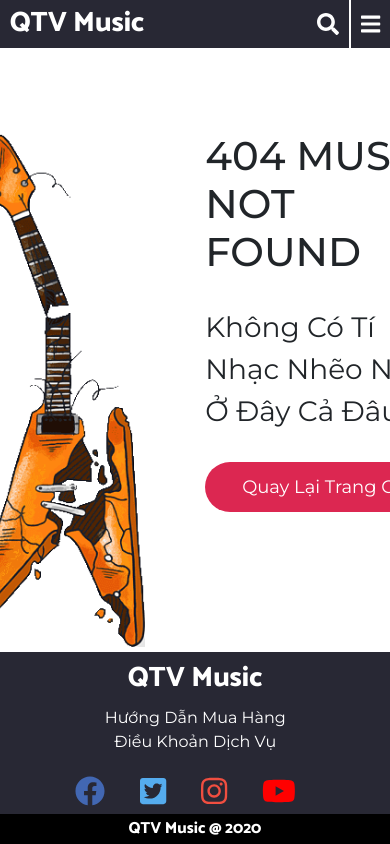
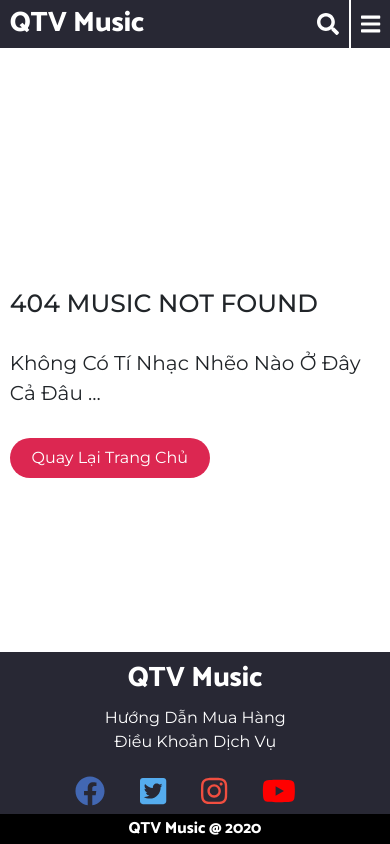
Before and after one commit to qtv100291/qtv-music-redux, a React (Create React App) app: page /khong-tim-thay in a window 390 px wide. Built offline with nearby package versions, Linux system fonts and the light colour scheme.

Commit message:
update notfound page responsive

```diff
--- a/src/App.js
+++ b/src/App.js
@@ -258,7 +258,7 @@
             />
             <Route path="/khong-tim-thay" component={NotFoundPage}/>
             <Route exact path="/" render={(props) => <HomePage {...props} updateShoppingCart= {this.handleUpdateShoppingCart} onLoadingScreen = {this.handleLoadingScreen}/>}/>
-            {/* <Redirect to="/khong-tim-thay"/> */}
+            <Redirect to="/khong-tim-thay"/>
         </Switch>
         <ScrollTopIcon/>
         <Footer/>
--- a/src/components/Account.jsx
+++ b/src/components/Account.jsx
@@ -34,7 +34,7 @@
     const uploadAvatarToServer = async ({ currentTarget : input }) => {
         const userAvatarFolderRef = storageRef.child('userAvatar');
         const userAvatarRef = userAvatarFolderRef.child(`${userData.id}-avatar`)
-        userAvatarRef.delete();
+        if (userData.avatar) userAvatarRef.delete();
         const file = input.files[0];
         await userAvatarRef.put(file);
         let urlAvatar;
--- a/src/components/Account.scss
+++ b/src/components/Account.scss
@@ -56,9 +56,10 @@
                             width: 45px;
                             height: 45px;
                         }
-                        > img{
+                        >img{
                             width: 100%;
                             height: 100%;
+                            object-fit: cover;
                             border-radius: 999px;
                             box-sizing: border-box;
                             border: 1px solid rgb(192, 192, 192);
--- a/src/components/AlbumDetail.jsx
+++ b/src/components/AlbumDetail.jsx
@@ -26,6 +26,19 @@
         this.props.onLoadingScreen();
         additionalFunctionDom.fixBody();
         const albumId = addfunc.getAlbumId(this.props.location.pathname);
+        // const { data : album } = await getAlbumDetail(albumId);
+        // await this.setState({ album });
+        // const relatedAlbum  = await getRelatedAlbum(this.state.album.bandName, this.state.album.country, this.state.album.id);
+        // this.setState( { relatedAlbum } )
+        // document.title = this.state.album.albumName;
+        // const windowWidth = window.innerWidth;
+        // window.addEventListener("resize",this.updateWindowWidth);
+        // this.setState({ windowWidth })
+        // setTimeout( () => {
+        //     this.props.onLoadingScreen();
+        //     additionalFunctionDom.releaseBody();
+        // },300)
+        try{
             const { data : album } = await getAlbumDetail(albumId);
             await this.setState({ album });
             const relatedAlbum  = await getRelatedAlbum(this.state.album.bandName, this.state.album.country, this.state.album.id);
@@ -38,27 +51,14 @@
                 this.props.onLoadingScreen();
                 additionalFunctionDom.releaseBody();
             },300)
-        // try{
-        //     const { data : album } = await getAlbumDetail(albumId);
-        //     await this.setState({ album });
-        //     const relatedAlbum  = await getRelatedAlbum(this.state.album.bandName, this.state.album.country, this.state.album.id);
-        //     this.setState( { relatedAlbum } )
-        //     document.title = this.state.album.albumName;
-        //     const windowWidth = window.innerWidth;
-        //     window.addEventListener("resize",this.updateWindowWidth);
-        //     this.setState({ windowWidth })
-        //     setTimeout( () => {
-        //         this.props.onLoadingScreen();
-        //         additionalFunctionDom.releaseBody();
-        //     },300)
-        // }
-        // catch(ex){
-        //     if (ex.response && ex.response.status === 404){
-        //         this.props.onLoadingScreen();
-        //         additionalFunctionDom.releaseBody();
-        //         this.props.history.replace("/khong-tim-thay")
-        //     }
-        // }
+        }
+        catch(ex){
+            if (ex.response && ex.response.status === 404){
+                this.props.onLoadingScreen();
+                additionalFunctionDom.releaseBody();
+                this.props.history.replace("/khong-tim-thay")
+            }
+        }
     }
 
     componentDidUpdate(prevProps) {
--- a/src/components/BlogArticle.jsx
+++ b/src/components/BlogArticle.jsx
@@ -15,6 +15,14 @@
         this.props.onLoadingScreen();
         additionalFunctionDom.fixBody();
         const articleId = addfunc.getAlbumId(this.props.location.pathname);
+        // const { data : article } = await getArticle(articleId);
+        // this.setState({ article })
+        // document.title = article.title;
+        // setTimeout( () => {
+        //     this.props.onLoadingScreen();
+        //     additionalFunctionDom.releaseBody();
+        // },800)
+        try{
             const { data : article } = await getArticle(articleId);
             this.setState({ article })
             document.title = article.title;
@@ -22,23 +30,15 @@
                 this.props.onLoadingScreen();
                 additionalFunctionDom.releaseBody();
             },800)
-        // try{
-        //     const { data : article } = await getArticle(articleId);
-        //     this.setState({ article })
-        //     document.title = article.title;
-        //     setTimeout( () => {
-        //         this.props.onLoadingScreen();
-        //         additionalFunctionDom.releaseBody();
-        //     },800)
-        // }
-        // catch(ex){
-        //     console.log(ex.response)
-        //     if (ex.response && ex.response.status === 404){
-        //         this.props.onLoadingScreen();
-        //         additionalFunctionDom.releaseBody();
-        //         this.props.history.replace("/khong-tim-thay")
-        //     }
-        // }
+        }
+        catch(ex){
+            console.log(ex.response)
+            if (ex.response && ex.response.status === 404){
+                this.props.onLoadingScreen();
+                additionalFunctionDom.releaseBody();
+                this.props.history.replace("/khong-tim-thay")
+            }
+        }
     }
 
     componentDidUpdate(prevProps){
--- a/src/components/Footer.scss
+++ b/src/components/Footer.scss
@@ -18,6 +18,9 @@
         max-width: 1200px;
         margin: 0 auto;
         height: 72px;
+        @include desktop{
+            width: 95%;
+        }
         @include large-tablet{
             flex-wrap: wrap;
             height: auto;
--- a/src/components/NotFoundPage.scss
+++ b/src/components/NotFoundPage.scss
@@ -10,6 +10,17 @@
         .not-found-photo{
             height: 550px;
             margin-bottom: 100px;
+            @include large-tablet{
+                height: 50%;
+                margin-bottom: 10%;
+            }
+            @include tablet{
+                height: 50%;
+                margin-bottom: 20%;
+            }
+            @include mobile{
+                display: none;
+            }
             img{
                 height: 100%;
             }
@@ -17,21 +28,53 @@
         .not-found-messenger{
             margin-left: 60px;
             margin-bottom: 200px;
+            @include mobile{
+                width: 95%;
+                padding-bottom: 20%;
+                margin: auto auto;
+            }
             h2{
                 font-size: 40px;
                 margin-bottom: 30px;
+                @include large-tablet{
+                    font-size: 35px;
+                }
+                @include tablet{
+                    font-size: 30px;
+                }
+                @include mobile{
+                    font-size: 25px;
+                }
             }
             p{
                 font-size: 28px;
                 margin-bottom: 30px;
+                @include large-tablet{
+                    font-size: 25px;
+                }
+                @include tablet{
+                    font-size: 22px;
+                }
+                @include mobile{
+                    font-size: 20px;
+                }
             }
-            a {
+            a{
                 text-decoration: none;
                 .button-homepage{
                     @include button;
                     height: 50px;
                     width: 250px;
                     font-size: 18px;
+                    @include tablet{
+                        height: 45px;
+                        width: 220px;
+                    }
+                    @include mobile{
+                        height: 40px;
+                        width: 200px;
+                        font-size: 16px;
+                    }
                 }
             }
         }
--- a/src/components/ShoppingCart.scss
+++ b/src/components/ShoppingCart.scss
@@ -115,9 +115,6 @@
                     font-size: 20px;
                 }
             }
-
-
         }
     }
-
 }
```
Also changed, not shown: 1 other file (tests, documents, lock files or other folders). Lines whose indentation alone changed are shown as unchanged.
